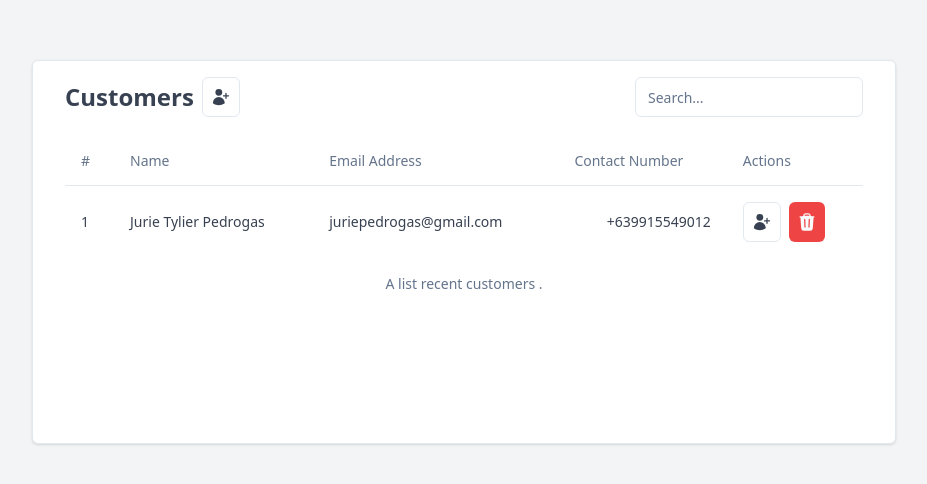
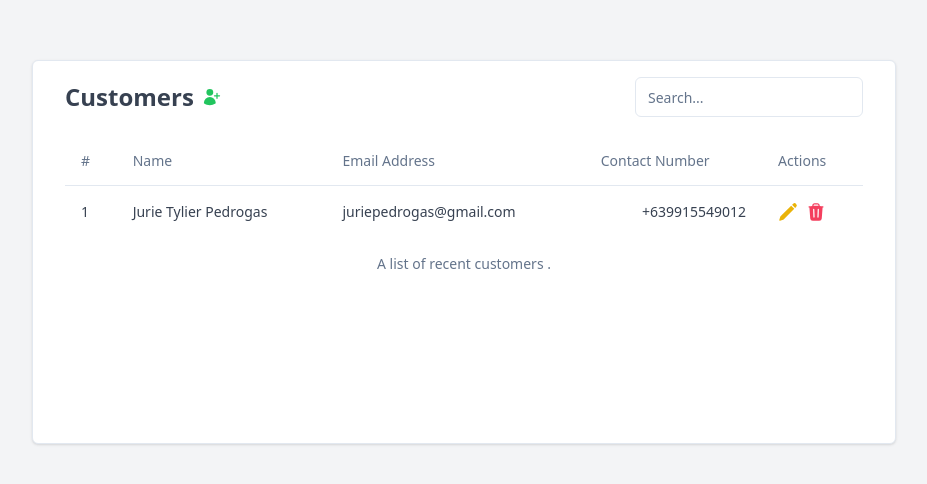
Before and after one commit to taler-hash/crmonline-assessment, a React (Vite) app in the folder client/: page / in a window 1280 px wide. Shown: the part 148-632 px from the top of the page, without its empty margins (176-1103 px from the left). Built offline with nearby package versions, Linux system fonts and the light colour scheme.

Commit message:
Frontend ft.Revising dialog components

```diff
--- a/client/src/components/table/addDialog.tsx
+++ b/client/src/components/table/addDialog.tsx
@@ -1,6 +1,5 @@
 import * as Alert from "../ui/alert-dialog"
 import { UserPlusIcon } from '@heroicons/react/24/solid'
-import { Button } from '../ui/button'
 import { Input } from "../ui/input"
 import { Label } from "../ui/label"
 
@@ -8,14 +7,14 @@ export default function AddDialog() {
   return (
     <Alert.AlertDialog>
       <Alert.AlertDialogTrigger>
-        <Button variant="outline" className="btn-destroy p-2">
-          <UserPlusIcon className='size-5' />
-        </Button>
+        <UserPlusIcon className='size-5 text-green-500' />
       </Alert.AlertDialogTrigger>
       <Alert.AlertDialogContent className="w-96">
         <Alert.AlertDialogHeader>
           <Alert.AlertDialogTitle>Add Customer</Alert.AlertDialogTitle>
           <Alert.AlertDialogDescription>
+          </Alert.AlertDialogDescription>
+        </Alert.AlertDialogHeader>
         <div className="space-y-4 w-full">
           <div className="grid w-full items-center gap-1.5">
             <Label htmlFor="first_name">First name</Label>
@@ -34,8 +33,6 @@ export default function AddDialog() {
             <Input type="text" id="contact_number" placeholder="Input Contact Number" />
           </div>
         </div>
-          </Alert.AlertDialogDescription>
-        </Alert.AlertDialogHeader>
         <Alert.AlertDialogFooter>
           <Alert.AlertDialogCancel>Cancel</Alert.AlertDialogCancel>
           <Alert.AlertDialogAction>Submit</Alert.AlertDialogAction>
--- a/client/src/components/table/deleteDialog.tsx
+++ b/client/src/components/table/deleteDialog.tsx
@@ -1,14 +1,11 @@
 import * as Alert from "../ui/alert-dialog"
 import { TrashIcon } from '@heroicons/react/24/solid'
-import { Button } from '../ui/button'
 
 export default function DeleteDialog() {
   return (
     <Alert.AlertDialog>
       <Alert.AlertDialogTrigger>
-        <Button variant="destructive" className="btn-destroy p-2">
-          <TrashIcon className='size-5' />
-        </Button>
+          <TrashIcon className='size-5 text-rose-500' />
       </Alert.AlertDialogTrigger>
       <Alert.AlertDialogContent>
         <Alert.AlertDialogHeader>
--- a/client/src/components/table/list.tsx
+++ b/client/src/components/table/list.tsx
@@ -1,47 +1,37 @@
-import { TrashIcon } from '@heroicons/react/24/solid'
 import UpdateDialog from './updateDialog'
-import { Button } from '../ui/button'
-import {
-  Table,
-  TableBody,
-  TableCaption,
-  TableCell,
-  TableHead,
-  TableHeader,
-  TableRow,
-} from "../ui/table"
+import * as Table from "../ui/table"
 import DeleteDialog from './deleteDialog'
 
 export default function List() {
   return (
     <div className="mt-5 rounded-md h-[calc(100%-4rem)]">
       <div className="h-full overflow-auto">
-        <Table>
-          <TableCaption>A list recent customers .</TableCaption>
-          <TableHeader>
-            <TableRow>
-              <TableHead>#</TableHead>
-              <TableHead>Name</TableHead>
-              <TableHead>Email Address</TableHead>
-              <TableHead>Contact Number</TableHead>
-              <TableHead>Actions</TableHead>
-            </TableRow>
-          </TableHeader>
-          <TableBody>
-            <TableRow>
-              <TableCell className="font-medium">1</TableCell>
-              <TableCell>Jurie Tylier Pedrogas</TableCell>
-              <TableCell>juriepedrogas@gmail.com</TableCell>
-              <TableCell className="text-right">+639915549012</TableCell>
-              <TableCell>
+        <Table.Table>
+          <Table.TableCaption>A list of recent customers .</Table.TableCaption>
+          <Table.TableHeader>
+            <Table.TableRow>
+              <Table.TableHead>#</Table.TableHead>
+              <Table.TableHead>Name</Table.TableHead>
+              <Table.TableHead>Email Address</Table.TableHead>
+              <Table.TableHead>Contact Number</Table.TableHead>
+              <Table.TableHead>Actions</Table.TableHead>
+            </Table.TableRow>
+          </Table.TableHeader>
+          <Table.TableBody>
+            <Table.TableRow>
+              <Table.TableCell className="font-medium">1</Table.TableCell>
+              <Table.TableCell>Jurie Tylier Pedrogas</Table.TableCell>
+              <Table.TableCell>juriepedrogas@gmail.com</Table.TableCell>
+              <Table.TableCell className="text-right">+639915549012</Table.TableCell>
+              <Table.TableCell>
                 <div className="flex items-center gap-x-2">
                   <UpdateDialog />
                   <DeleteDialog />
                 </div>
-              </TableCell>
-            </TableRow>
-          </TableBody>
-        </Table>
+              </Table.TableCell>
+            </Table.TableRow>
+          </Table.TableBody>
+        </Table.Table>
       </div>
 
 
--- a/client/src/components/table/updateDialog.tsx
+++ b/client/src/components/table/updateDialog.tsx
@@ -1,6 +1,5 @@
 import * as Alert from "../ui/alert-dialog"
-import { UserPlusIcon } from '@heroicons/react/24/solid'
-import { Button } from '../ui/button'
+import { PencilIcon } from '@heroicons/react/24/solid'
 import { Input } from "../ui/input"
 import { Label } from "../ui/label"
 
@@ -8,14 +7,15 @@ export default function UpdateDialog() {
   return (
     <Alert.AlertDialog>
       <Alert.AlertDialogTrigger>
-        <Button variant="outline" className="btn-destroy p-2">
-          <UserPlusIcon className='size-5' />
-        </Button>
+        <PencilIcon className='size-5 text-yellow-500' />
       </Alert.AlertDialogTrigger>
       <Alert.AlertDialogContent className="w-96">
         <Alert.AlertDialogHeader>
           <Alert.AlertDialogTitle>Update Customer</Alert.AlertDialogTitle>
           <Alert.AlertDialogDescription>
+
+          </Alert.AlertDialogDescription>
+        </Alert.AlertDialogHeader>
         <div className="space-y-4 w-full">
           <div className="grid w-full items-center gap-1.5">
             <Label htmlFor="first_name">First name</Label>
@@ -34,8 +34,6 @@ export default function UpdateDialog() {
             <Input type="text" id="contact_number" placeholder="Input Contact Number" />
           </div>
         </div>
-          </Alert.AlertDialogDescription>
-        </Alert.AlertDialogHeader>
         <Alert.AlertDialogFooter>
           <Alert.AlertDialogCancel>Cancel</Alert.AlertDialogCancel>
           <Alert.AlertDialogAction>Submit</Alert.AlertDialogAction>
```
Lines whose indentation alone changed are shown as unchanged.
